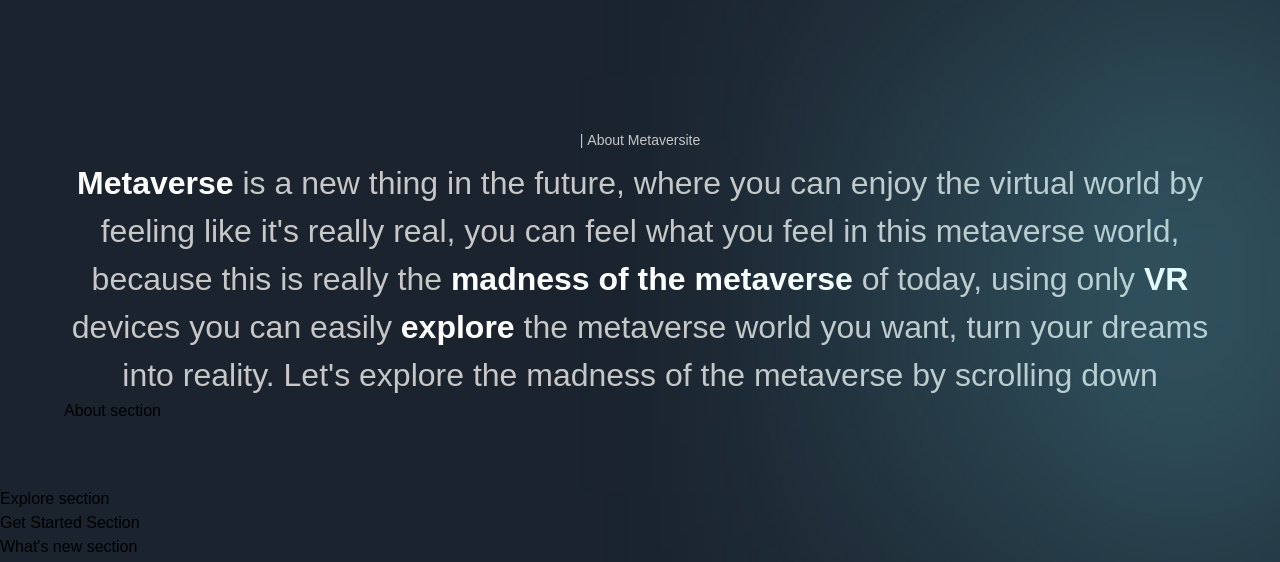
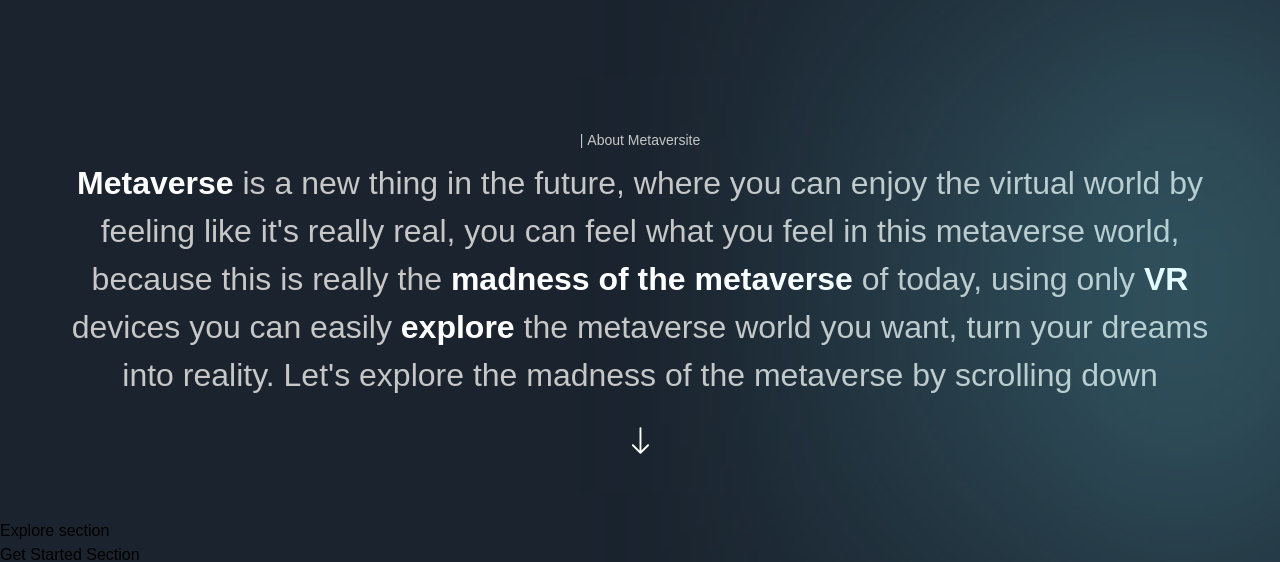
Before and after one commit to Arnaud293/Metaversite, a Next.js app: page / in a window 1280 px wide. Shown: the part 1038-1600 px from the top of the page. Built offline with nearby package versions, Linux system fonts and the light colour scheme; a web font is replaced by a local one.

Commit message:
add dynamic arrow down

```diff
--- a/sections/About.jsx
+++ b/sections/About.jsx
@@ -31,8 +31,13 @@
         metaverse world you want, turn your dreams into reality. Let's explore
         the madness of the metaverse by scrolling down
       </motion.p>
+      <motion.img
+        variants={fadeIn('up', 'tween', 0.3, 1)}
+        src="/arrow-down.svg"
+        alt="arrow-icon"
+        className="w-[18px] h-[28px] mt-[28px]"
+      />
     </motion.div>
-    About section
   </section>
 );
 
```
